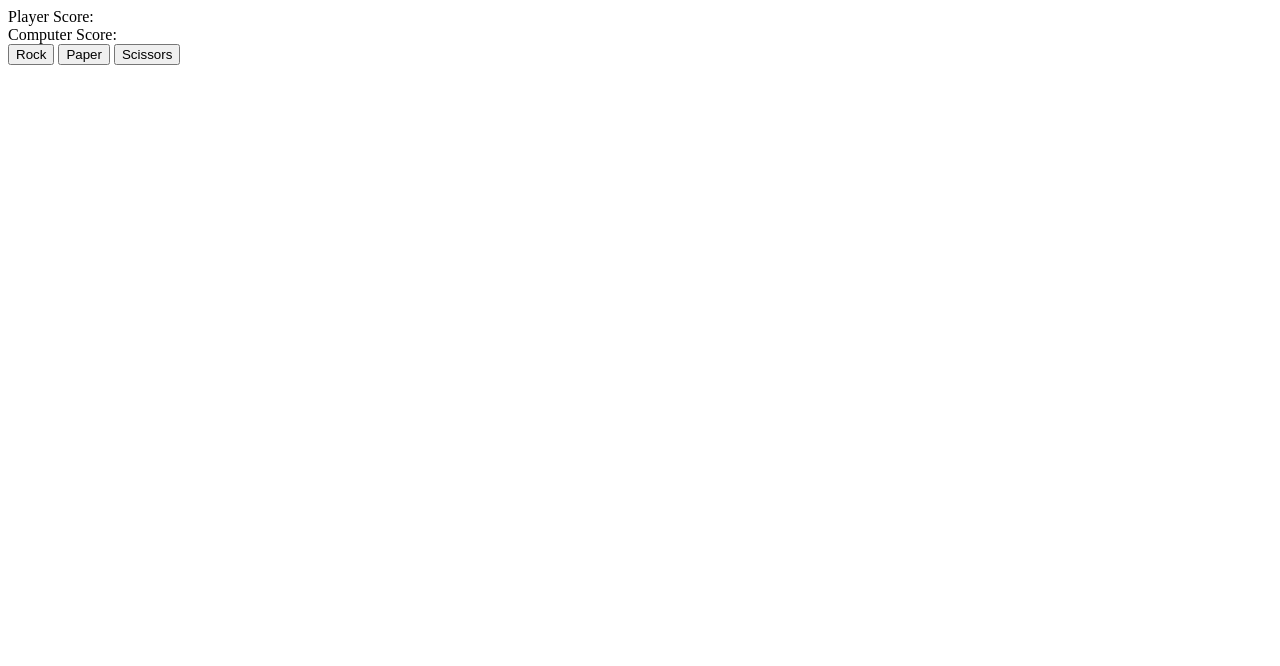
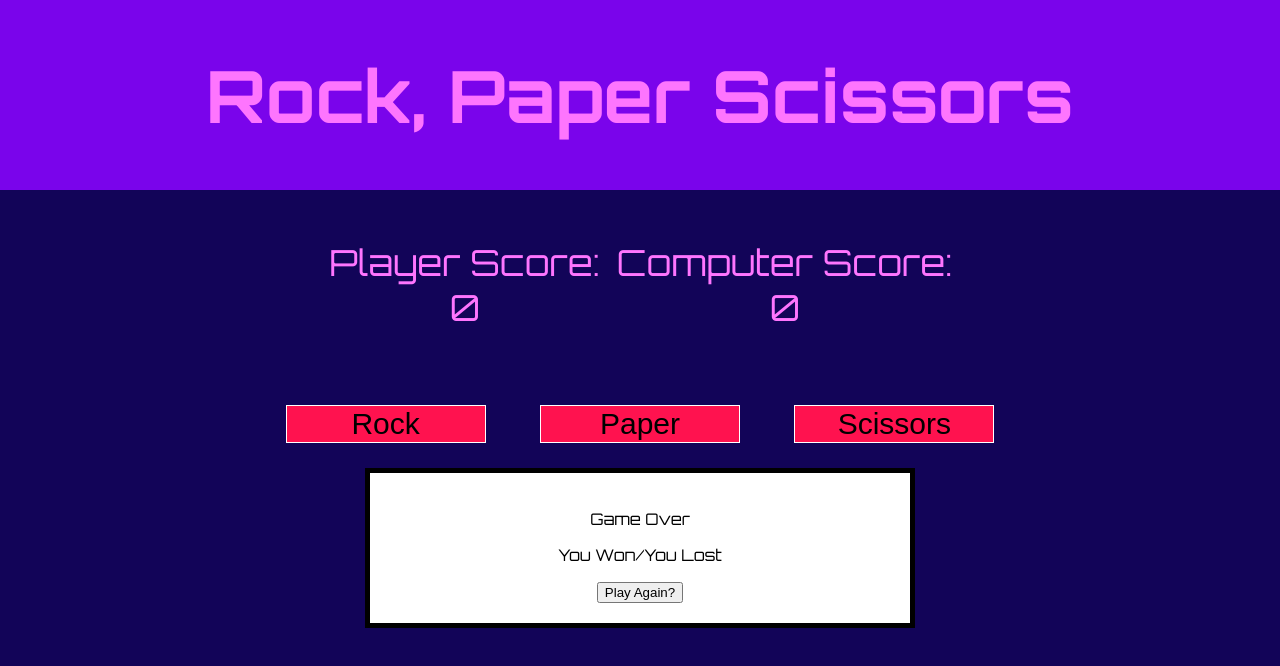
Before and after one commit to andrewtbundas/rock-paper-scissors, a plain HTML site: page index.html in a window 1280 px wide. Drawn offline with Linux system fonts and the light colour scheme.

Commit message:
Beggining adding UI elements, still need to do popup,computer score animation, and round result indicator

```diff
--- a/index.html
+++ b/index.html
@@ -6,12 +6,20 @@
     <meta http-equiv="X-UA-Compatible" content="IE=edge">
     <meta name="viewport" content="width=device-width, initial-scale=1.0">
     <title>Document</title>
+    <link rel="stylesheet" href="style.css">
+
+    <link rel="preconnect" href="https://fonts.googleapis.com">
+    <link rel="preconnect" href="https://fonts.gstatic.com" crossorigin>
+    <link href="https://fonts.googleapis.com/css2?family=Orbitron:wght@400;700;800&display=swap" rel="stylesheet">
 </head>
 
 <body>
+    <div id="title">
+        <h1>Rock, Paper Scissors</h1>
+    </div>
     <div id="scoreboard">
-        <div id="playerScore" class="score">Player Score:</div>
-        <div id="computerScore" class="score">Computer Score:</div>
+        <div id="playerScore" class="score">Player Score: 0</div>
+        <div id="computerScore" class="score">Computer Score: 0</div>
     </div>
     <div id="buttons">
         <button class="play-button" id="rock">
@@ -24,6 +32,13 @@
             Scissors
         </button>
     </div>
+
+    <div id="game-over-screen">
+        <p>Game Over</p>
+        <p>You Won/You Lost</p>
+        <button>Play Again?</button>
+    </div>
+
     <script src="script.js"></script>
 </body>
 
--- /dev/null
+++ b/style.css
@@ -0,0 +1,61 @@
+html{
+    font-family: 'Orbitron', sans-serif;
+}
+
+body{
+    margin:0px;
+    background-color: #120458;
+}
+
+#title{
+    background-color: #7a04eb;
+    margin: 0px;
+    padding: 0px;
+    text-align: center;
+    padding: 50px;
+
+}
+
+h1{
+    margin:0px;
+    font-size: 72px;
+    color: #fe75fe;
+}
+
+#scoreboard{
+    text-align: center;
+    margin: 50px;
+    display: flex;
+    flex-direction: row;
+    justify-content: space-evenly;
+    width: 50%;
+    margin-left: 25%;
+    margin-right: 25%;
+}
+
+#scoreboard div{
+    color: #fe75fe;
+    font-size: 36px;
+}
+
+#buttons {
+    text-align: center;
+}
+
+#buttons button{
+    background-color: #ff124f;
+    width: 200px;
+    font-size: 30px;
+    border: 1px solid white;
+    margin: 25px;
+}
+
+#game-over-screen{
+
+    width:500px;
+    text-align: center;
+    border: 5px solid black;
+    background-color: white;
+    margin:auto;
+    padding:20px;
+}
```
